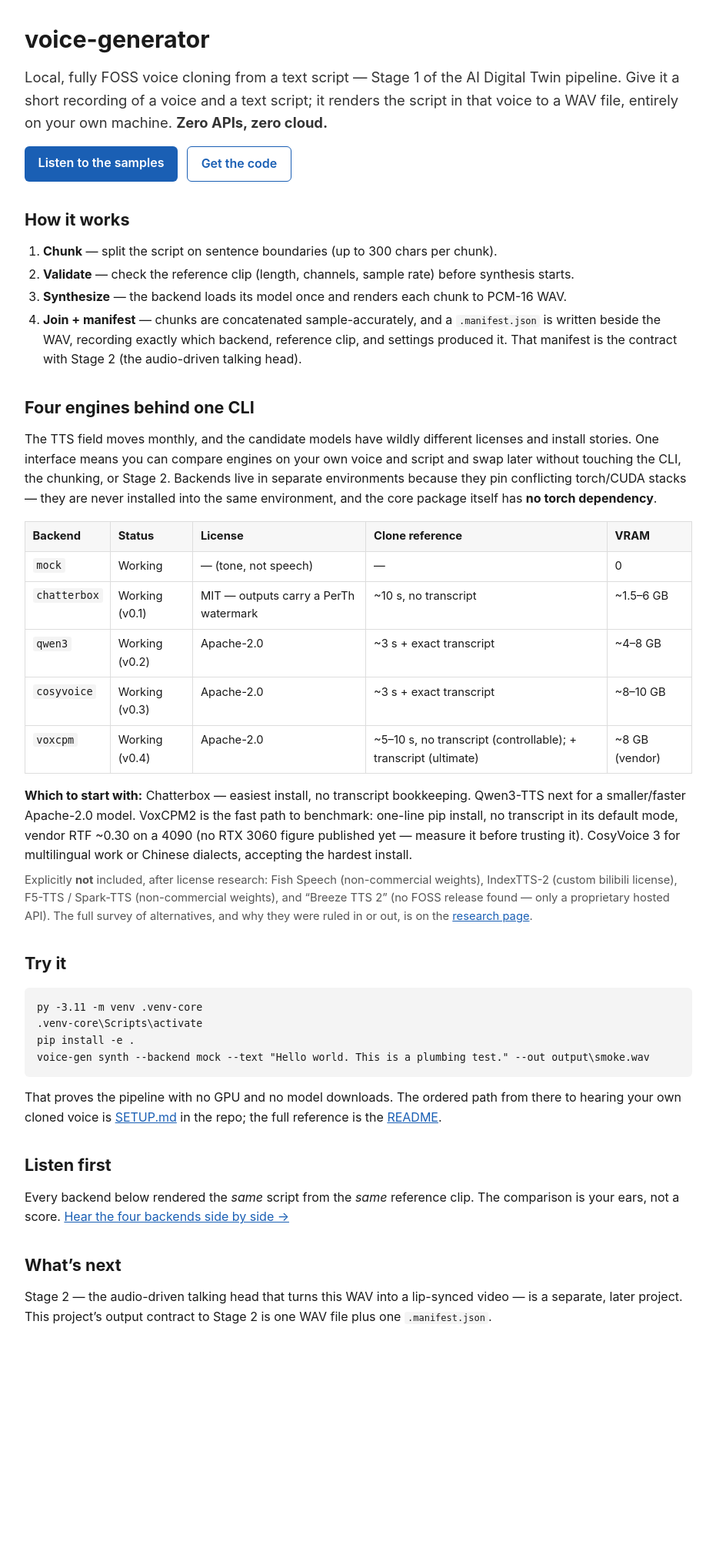
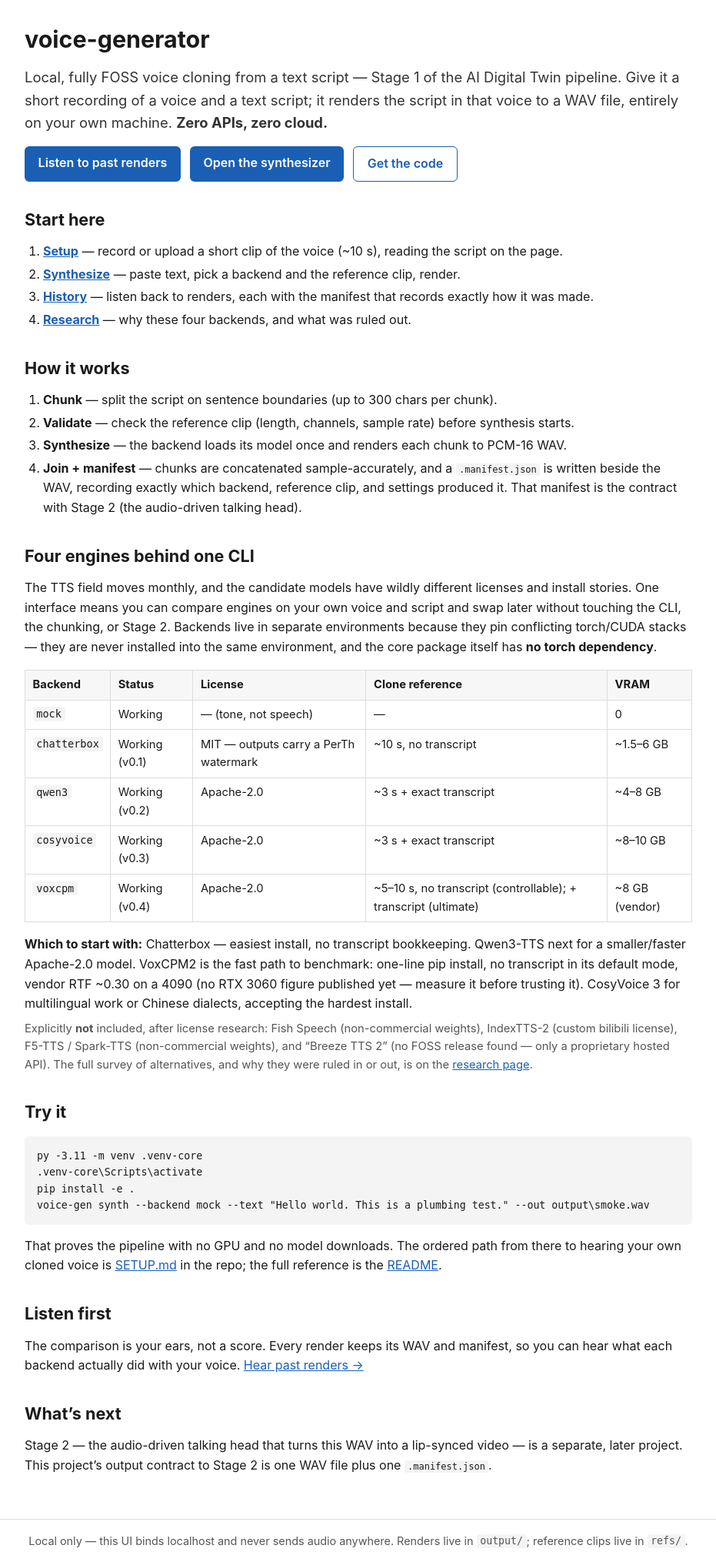
Before and after one commit to enonymous1/voice-generator, a Flask app: template src/voice_generator/web/templates/landing.html in a window 1280 px wide. Shown: the part 53-2082 px from the top of the page at 77% size, without its empty margins (174-1105 px from the left). Before the commit the page ends 1773 px from the top, so only its background shows below. Run offline with Flask 3, Linux system fonts and the light colour scheme; the template is opened without the code that fills it, so the values that code supplies are empty; some libraries are stand-ins or nearby versions.

Commit message:
feat: a real landing page at / (v0.5.14)
The UI redirected / straight to Synthesize, so there was no home
page with any background. / now renders the landing template the
freeze already used for the public index -- what the tool is, a
Start-here path (Setup -> Synthesize -> History -> Research), how it
works, the engines table, which backend to start with, the CLI
quickstart -- with live links (the frozen copy keeps its
listen-page links via a template conditional). The nav brand links
home to it. Frozen site/ regenerated.

```diff
--- a/site/history.html
+++ b/site/history.html
@@ -9,7 +9,7 @@
 </head>
 <body>
 <nav>
-  <a class="brand" href="synth.html">voice-generator</a>
+  <a class="brand" href="index.html">voice-generator</a>
   <a href="synth.html">Synthesize</a>
   <a href="setup.html">Setup</a>
   <a href="history.html">History</a>
--- a/site/research.html
+++ b/site/research.html
@@ -9,7 +9,7 @@
 </head>
 <body>
 <nav>
-  <a class="brand" href="synth.html">voice-generator</a>
+  <a class="brand" href="index.html">voice-generator</a>
   <a href="synth.html">Synthesize</a>
   <a href="setup.html">Setup</a>
   <a href="history.html">History</a>
--- a/site/setup.html
+++ b/site/setup.html
@@ -9,7 +9,7 @@
 </head>
 <body>
 <nav>
-  <a class="brand" href="synth.html">voice-generator</a>
+  <a class="brand" href="index.html">voice-generator</a>
   <a href="synth.html">Synthesize</a>
   <a href="setup.html">Setup</a>
   <a href="history.html">History</a>
--- a/site/synth.html
+++ b/site/synth.html
@@ -9,7 +9,7 @@
 </head>
 <body>
 <nav>
-  <a class="brand" href="synth.html">voice-generator</a>
+  <a class="brand" href="index.html">voice-generator</a>
   <a href="synth.html">Synthesize</a>
   <a href="setup.html">Setup</a>
   <a href="history.html">History</a>
--- a/src/voice_generator/__init__.py
+++ b/src/voice_generator/__init__.py
@@ -1,3 +1,3 @@
 """voice-generator — local FOSS voice cloning (Stage 1 of the Digital Twin pipeline)."""
 
-__version__ = "0.5.13"
+__version__ = "0.5.14"
--- a/src/voice_generator/web/app.py
+++ b/src/voice_generator/web/app.py
@@ -157,7 +157,7 @@ def create_app(config: WebConfig | None = None) -> Flask:
 
     @app.get("/")
     def index():
-        return redirect(url_for("synth"))
+        return render_template("landing.html")
 
     @app.get("/script")
     def script():
--- a/src/voice_generator/web/templates/base.html
+++ b/src/voice_generator/web/templates/base.html
@@ -9,7 +9,7 @@
 </head>
 <body>
 <nav>
-  <a class="brand" href="{{ url_for('synth') }}">voice-generator</a>
+  <a class="brand" href="{{ url_for('index') }}">voice-generator</a>
   <a href="{{ url_for('synth') }}">Synthesize</a>
   <a href="{{ url_for('setup') }}">Setup</a>
   <a href="{{ url_for('history') }}">History</a>
--- a/src/voice_generator/web/templates/landing.html
+++ b/src/voice_generator/web/templates/landing.html
@@ -8,9 +8,28 @@ script; it renders the script in that voice to a WAV file, entirely on
 your own machine. <strong>Zero APIs, zero cloud.</strong></p>
 
 <div class="btn-row">
+  {% if config.get("FROZEN") %}
   <a class="btn" href="listen.html">Listen to the samples</a>
+  {% else %}
+  <a class="btn" href="{{ url_for('history') }}">Listen to past renders</a>
+  {% endif %}
+  <a class="btn" href="{{ url_for('synth') }}">Open the synthesizer</a>
   <a class="btn secondary" href="https://github.com/enonymous1/voice-generator">Get the code</a>
 </div>
+
+<h2>Start here</h2>
+<ol>
+  <li><strong><a href="{{ url_for('setup') }}">Setup</a></strong> — record
+    or upload a short clip of the voice (~10 s), reading the script on
+    the page.</li>
+  <li><strong><a href="{{ url_for('synth') }}">Synthesize</a></strong> —
+    paste text, pick a backend and the reference clip, render.</li>
+  <li><strong><a href="{{ url_for('history') }}">History</a></strong> —
+    listen back to renders, each with the manifest that records
+    exactly how it was made.</li>
+  <li><strong><a href="{{ url_for('research') }}">Research</a></strong> —
+    why these four backends, and what was ruled out.</li>
+</ol>
 
 <h2>How it works</h2>
 <ol>
@@ -63,7 +82,7 @@ Fish Speech (non-commercial weights), IndexTTS-2 (custom bilibili
 license), F5-TTS / Spark-TTS (non-commercial weights), and
 “Breeze TTS 2” (no FOSS release found — only a proprietary hosted API).
 The full survey of alternatives, and why they were ruled in or out,
-is on the <a href="research.html">research page</a>.</p>
+is on the <a href="{{ url_for('research') }}">research page</a>.</p>
 
 <h2>Try it</h2>
 <pre><code>py -3.11 -m venv .venv-core
@@ -77,9 +96,16 @@ in the repo; the full reference is the
 <a href="https://github.com/enonymous1/voice-generator/blob/main/README.md">README</a>.</p>
 
 <h2>Listen first</h2>
-<p>Every backend below rendered the <em>same</em> script from the
-<em>same</em> reference clip. The comparison is your ears, not a score.
-<a href="listen.html">Hear the four backends side by side →</a></p>
+<p>The comparison is your ears, not a score.
+{% if config.get("FROZEN") %}
+Every backend below rendered the <em>same</em> script from the
+<em>same</em> reference clip.
+<a href="listen.html">Hear the four backends side by side →</a>
+{% else %}
+Every render keeps its WAV and manifest, so you can hear what each
+backend actually did with your voice.
+<a href="{{ url_for('history') }}">Hear past renders →</a>
+{% endif %}</p>
 
 <h2>What’s next</h2>
 <p>Stage 2 — the audio-driven talking head that turns this WAV into a
```
Also changed, not shown: site/index.html (+24 -4 lines), tests/test_freeze.py (+10 -1 lines), tests/test_web.py (+13 -3 lines), CHANGELOG.md, README.md.
